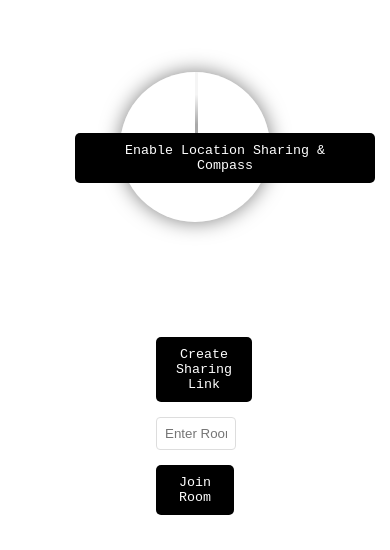
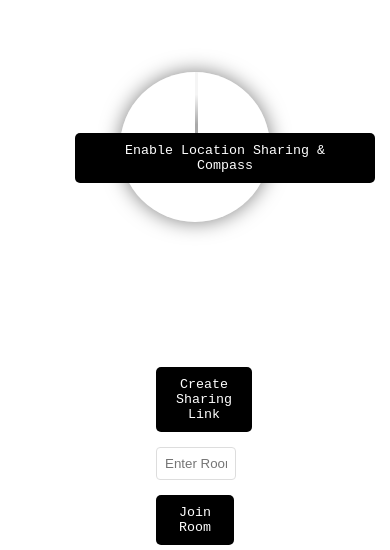
Before and after one commit to halfabluebanana/floating-compass-4, a website: page public/index.html in a window 390 px wide. Shown: the part 294-844 px from the top of the page. Drawn offline with nearby package versions, Linux system fonts and the light colour scheme; no server answers.

Commit message:
updated style

```diff
--- a/public/styles.css
+++ b/public/styles.css
@@ -210,7 +210,7 @@ body, html {
     left: 10%;
     height: 100px;
     /*transform: translateX(-50%);*/
-    background: rgba(255, 255, 255, 0.1);
+    /* background: rgba(255, 255, 255, 0.1); */
     color: white;
     padding: 10px;
     text-align: left;
@@ -321,7 +321,7 @@ body, html {
 
       .room-controls {
         top: auto;
-        bottom: 0px;
+        bottom: -30px;
         right: 50%;
         transform: translateX(50%);
         width: 20%;
```
